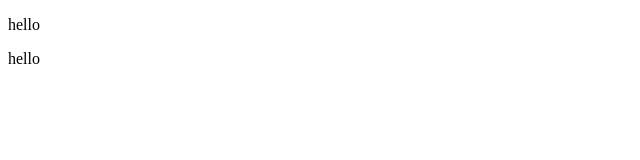
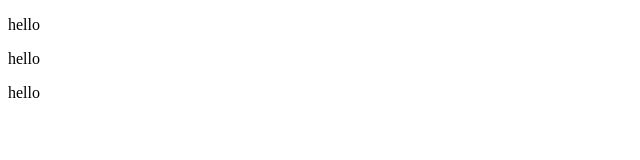
Before and after one commit to Ghofran-esam/ne, a plain HTML site: page index.html in a window 1280 px wide. Shown: the full height of the page, 0-640 px from the left. Drawn offline with Linux system fonts and the light colour scheme.

Commit message:
Update index.html2

```diff
--- a/index.html
+++ b/index.html
@@ -12,5 +12,8 @@
      <p>hello
 
     </p>
+       <p>hello
+
+    </p>
 </body>
 </html>
```
